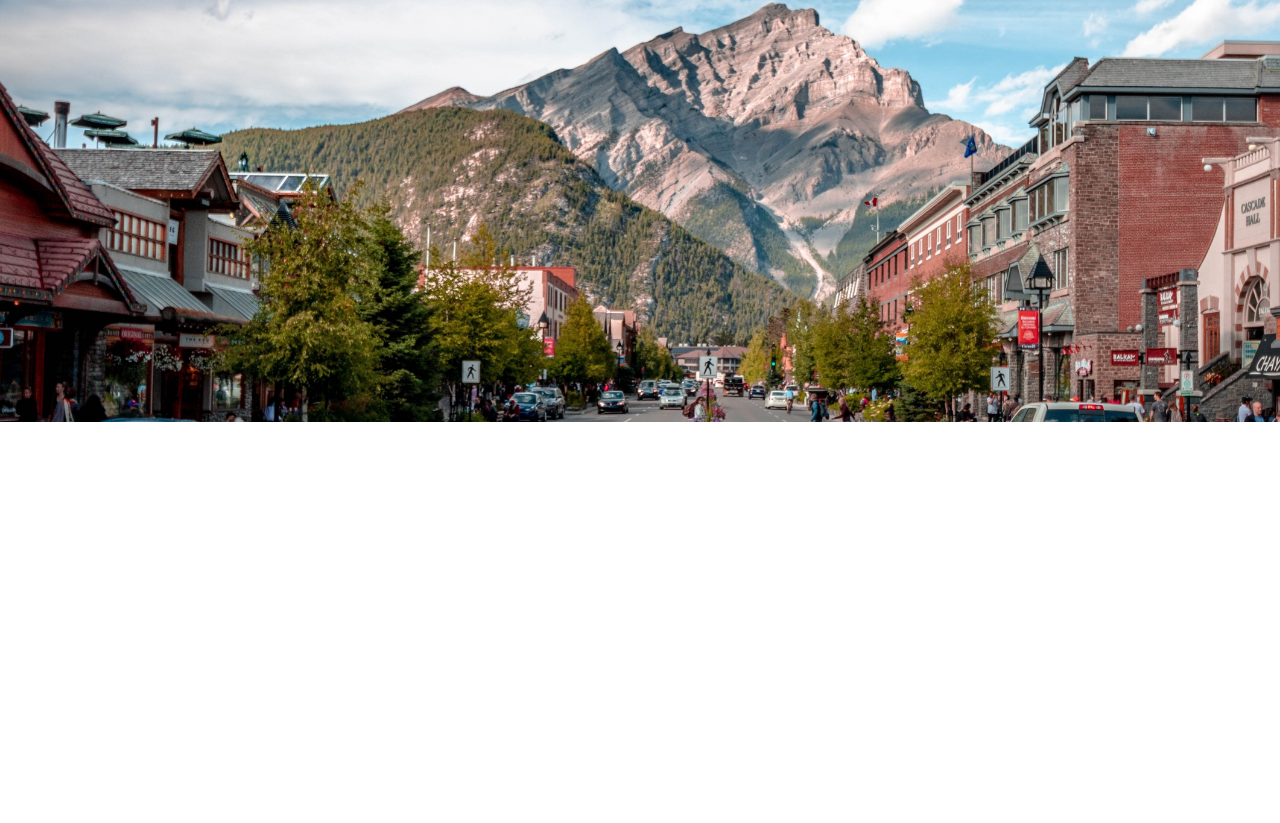
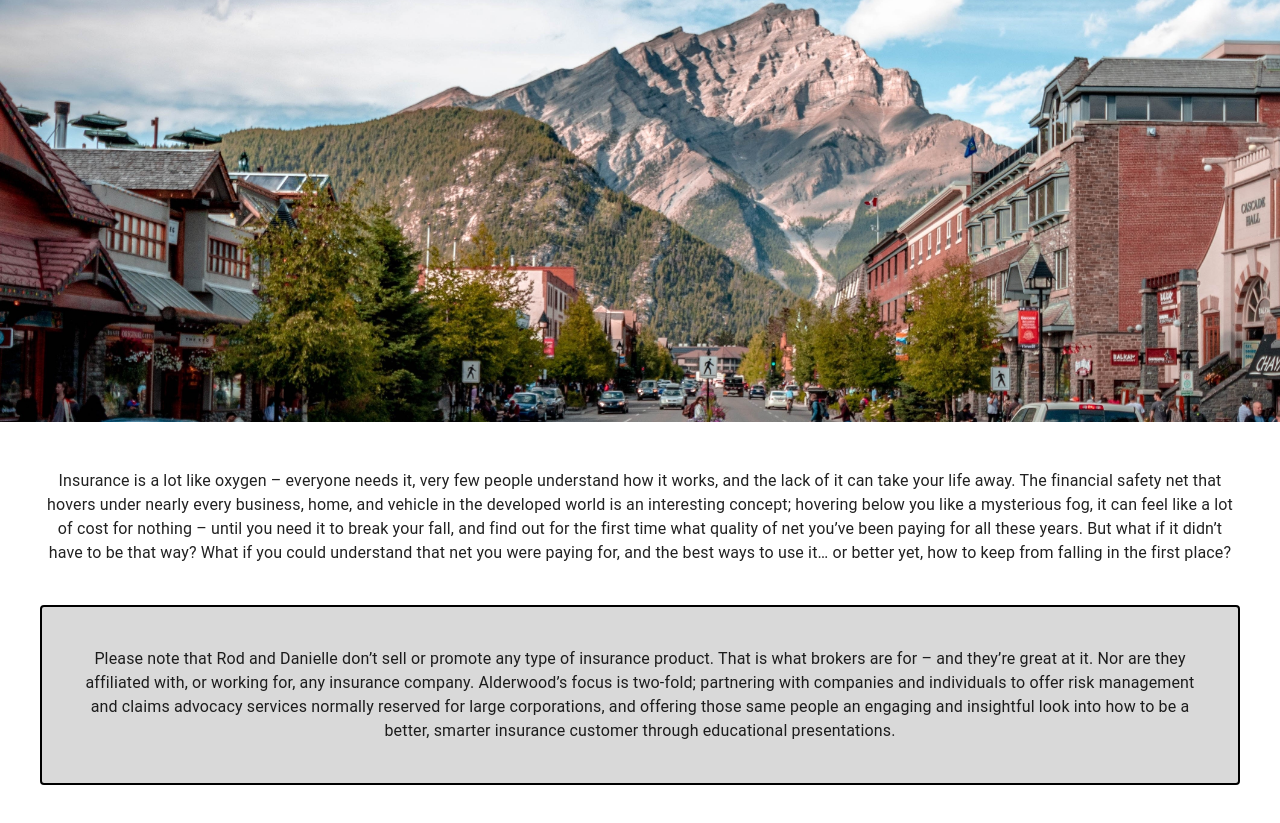
Before and after one commit to LeeNeufeld/alderwood-consulting2, a Gatsby site: page / in a window 1280 px wide. Shown: the part 353-1176 px from the top of the page. Built offline with nearby package versions, Linux system fonts and the light colour scheme; Gatsby itself is replaced by a stand-in of ours.

Commit message:
continued on home page

```diff
--- a/src/pages/index.js
+++ b/src/pages/index.js
@@ -1,6 +1,6 @@
 import React from "react";
 import Layout from "../components/Layout";
-import { Box, Container, Grid, Typography } from "@mui/material";
+import { Box, Card, Grid, Paper, Typography } from "@mui/material";
 import styled from "@emotion/styled";
 import BlackLogo from "../images/AlderwoodConsultingLogoBlack.png";
 import Banff from "../images/Banff.jpg";
@@ -32,6 +32,44 @@ export default function Index() {
               }}
             />
           </Grid>
+          <Grid item>
+            <Typography sx={{ padding: 5 }} textAlign="center">
+              Insurance is a lot like oxygen – everyone needs it, very few
+              people understand how it works, and the lack of it can take your
+              life away. The financial safety net that hovers under nearly every
+              business, home, and vehicle in the developed world is an
+              interesting concept; hovering below you like a mysterious fog, it
+              can feel like a lot of cost for nothing – until you need it to
+              break your fall, and find out for the first time what quality of
+              net you’ve been paying for all these years. But what if it didn’t
+              have to be that way? What if you could understand that net you
+              were paying for, and the best ways to use it… or better yet, how
+              to keep from falling in the first place?
+            </Typography>
+          </Grid>
+          <Grid item>
+            <Card
+              sx={{
+                padding: 5,
+                mx: 5,
+                border: "2px solid black",
+                backgroundColor: "#D9D9D9",
+              }}
+              variant="outlined"
+            >
+              <Typography textAlign="center">
+                Please note that Rod and Danielle don’t sell or promote any type
+                of insurance product. That is what brokers are for – and they’re
+                great at it. Nor are they affiliated with, or working for, any
+                insurance company. Alderwood’s focus is two-fold; partnering
+                with companies and individuals to offer risk management and
+                claims advocacy services normally reserved for large
+                corporations, and offering those same people an engaging and
+                insightful look into how to be a better, smarter insurance
+                customer through educational presentations.
+              </Typography>
+            </Card>
+          </Grid>
         </Grid>
       </Box>
     </Layout>
```
